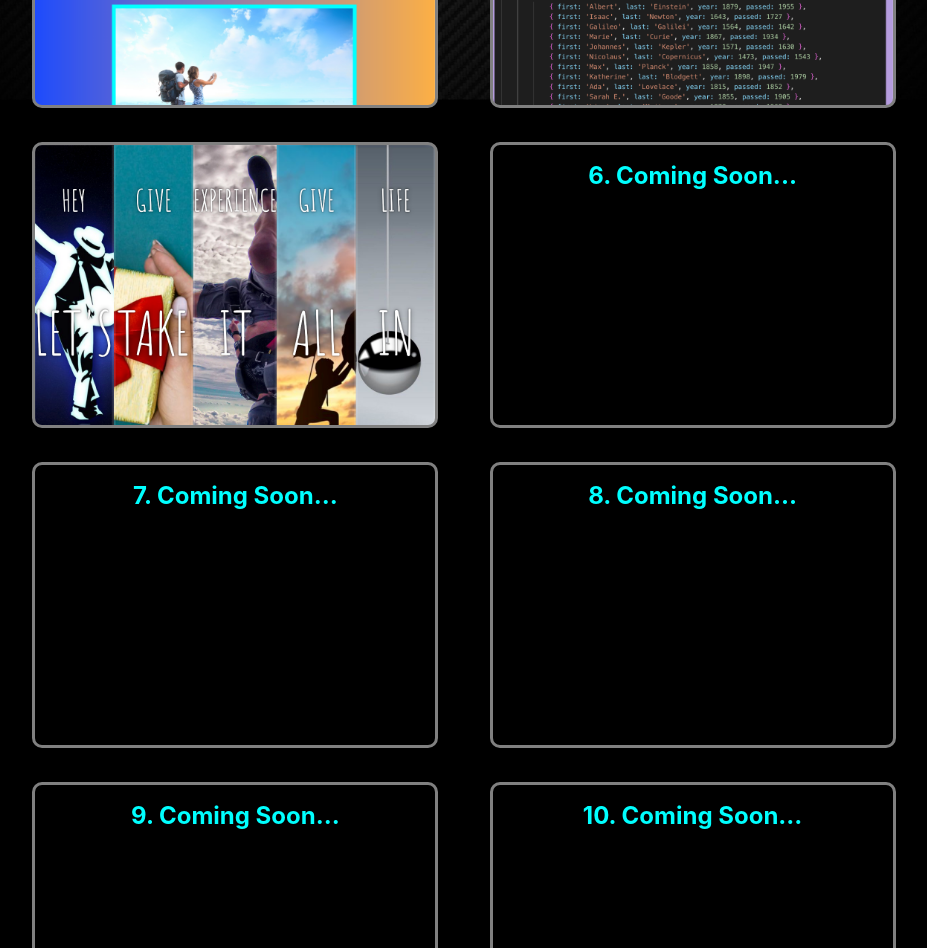
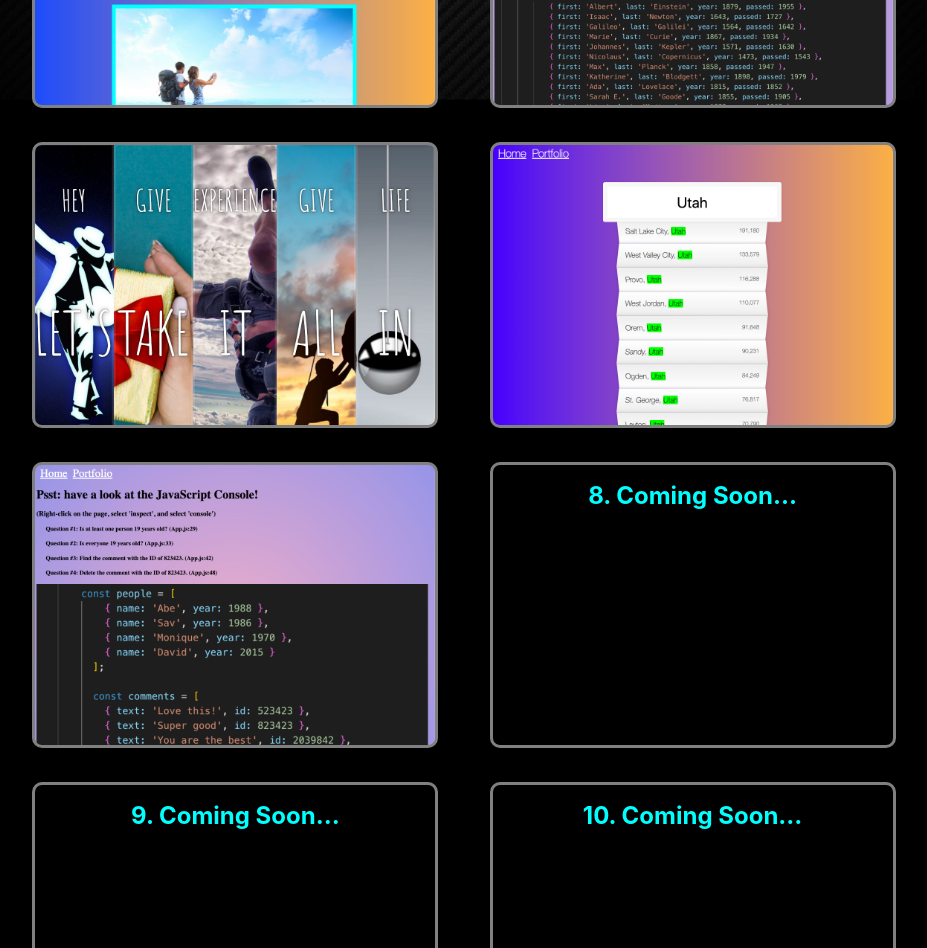
Before and after one commit to Ibrahim-Mohamed1/JavaScript30-Homepage, a React (Create React App) app: page / in a window 1280 px wide. Shown: the part 700-1648 px from the top of the page, without its empty margins (176-1103 px from the left). Built offline with nearby package versions, Linux system fonts and the light colour scheme.

Commit message:
app 7 added

```diff
--- a/src/App.css
+++ b/src/App.css
@@ -111,10 +111,10 @@ body{
     background-image: url(./images/app5.png);
   }
   .project6{
-    background-image: url(./default.jpg);
+    background-image: url(./images/app6.png);
   }
   .project7{
-    background-image: url(./default.jpg);
+    background-image: url(./images/app7.png);
   }
   .project8{
     background-image: url(./default.jpg);
--- a/src/Home.js
+++ b/src/Home.js
@@ -76,16 +76,16 @@ const Home = () => {
                         <a href="http://app3-javascript30.surge.sh/">
                             <div className='projectInfo' style={{ marginTop: "-1.5em" }}>
                                 <h2 className="nav" style={{ marginTop: 0, color: "cyan", padding: "2%" }}>
-                                    3. Scoped CSS Variables & CSS
+                                    3. Scoped CSS Variables & JS
                                 </h2>
                                 <h4 style={{padding: 5}}>
-                                    Simple app that enables a user to quickly adjust styling on screen with implemented JS functionality.
+                                    Simple app that enables a user to adjust styling settings on screen.
                                 </h4>
                                 <p style={{ color: "lime", padding: 5 }}>
                                     JavaScript, HTML, & CSS.
                                 </p>
                                 <p style={{ margin: 0, marginRight: 5 }}>
-                                    Made: 04/17/2019
+                                    Made: 05/17/2019
                                 </p>
                             </div>
                         </a>
@@ -105,7 +105,7 @@ const Home = () => {
                                     JavaScript, HTML, & CSS.
                                 </p>
                                 <p style={{ margin: 0, marginRight: 5 }}>
-                                    Made: 04/18/2019
+                                    Made: 05/18/2019
                                 </p>
                             </div>
                         </a>
@@ -125,46 +125,48 @@ const Home = () => {
                                     JavaScript, HTML, & CSS.
                                 </p>
                                 <p style={{ margin: 0, marginRight: 5 }}>
-                                    Made: 04/19/2019
+                                    Made: 05/19/2019
                                 </p>
                             </div>
                         </a>
                     </div>
                 </div>
                 <div className="project6" style={{ cursor: "pointer", backgroundSize: "cover", backgroundRepeat: "no-repeat", height: "vh" }}>
-                    <div className='middle'>
-                        <a href="/">
+                    <div className='middle1'>
+                        <a href="http://app6-javascript30.surge.sh/">
                             <div className='projectInfo' style={{ marginTop: "-1.5em" }}>
                                 <h2 className="nav" style={{ marginTop: 0, color: "cyan", padding: "2%" }}>
-                                    6. Coming Soon...
+                                    6. Type Ahead
                                 </h2>
-                                {/* <h4 style={{padding: 5}}>
-                                    Simple app to help users find the perfect color if they are having a hard time finding a color.</h4>
+                                <h4 style={{padding: 5}}>
+                                    Simple app that checks the population of any city in the United States.
+                                </h4>
                                 <p style={{ color: "lime", padding: 5 }}>
-                                    JavaScript, React, JSX, HTML, & CSS.
+                                    JavaScript, HTML, & CSS.
                                 </p>
                                 <p style={{ margin: 0, marginRight: 5 }}>
-                                    Made: 04/19/2019
-                                </p> */}
+                                    Made: 05/20/2019
+                                </p>
                             </div>
                         </a>
                     </div>
                 </div>
                 <div className="project7" style={{ cursor: "pointer", backgroundSize: "cover", backgroundRepeat: "no-repeat", height: "vh" }}>
-                    <div className='middle'>
-                        <a href="/">
+                    <div className='middle1'>
+                        <a href="http://app7-javascript30.surge.sh/">
                             <div className='projectInfo' style={{ marginTop: "-1.5em" }}>
                                 <h2 className="nav" style={{ marginTop: 0, color: "cyan", padding: "2%" }}>
-                                    7. Coming Soon...
+                                    7. Array Cardio 2.0
                                 </h2>
-                                {/* <h4 style={{ padding: 5 }}>
-                                    Simple app to help users keep up to date with the 2018-2019 NBA Playoff season.</h4>
+                                <h4 style={{ padding: 5 }}>
+                                    Practiced higher order functions such as some, every, find, and find index.
+                                </h4>
                                 <p style={{ color: "lime", padding: 5 }}>
-                                    JavaScript, React, JSX, Axios, BallDontLie API, HTML, & CSS.
+                                    JavaScript, HTML, & CSS.
                                 </p>
                                 <p style={{ margin: 0, marginRight: 5 }}>
-                                    Made: 04/20/2019
-                                </p> */}
+                                    Made: 05/21/2019
+                                </p>
                             </div>
                         </a>
                     </div>
@@ -178,7 +180,7 @@ const Home = () => {
                                 </h2>
                                 {/* <h4 style={{ padding: 5 }}>Simple advice app to humor users with fun realistic/funny life advice.</h4>
                                 <p style={{ color: "lime", padding: 5 }}>JavaScript, React, JSX, Axios, Advice Slip API, HTML, & CSS.</p>
-                                <p style={{ margin: 0, marginRight: 5 }}>Made: 04/21/2019</p> */}
+                                <p style={{ margin: 0, marginRight: 5 }}>Made: 05/21/2019</p> */}
                             </div>
                         </a>
                     </div>
@@ -190,7 +192,7 @@ const Home = () => {
                                 <h2 className="nav" style={{ marginTop: 0, color: "cyan", padding: "2%" }}>9. Coming Soon...</h2>
                                 {/* <h4 style={{ padding: 5 }}>Simple dad jokes app to help users smile by reading some awful dad jokes.</h4>
                                 <p style={{ color: "lime", padding: 5 }}>JavaScript, React, JSX, Axios, Dad Jokes API, HTML, & CSS.</p>
-                                <p style={{ margin: 0, marginRight: 5 }}>Made: 04/22/2019</p> */}
+                                <p style={{ margin: 0, marginRight: 5 }}>Made: 05/22/2019</p> */}
                             </div>
                         </a>
                     </div>
@@ -202,7 +204,7 @@ const Home = () => {
                                 <h2 className="nav" style={{ marginTop: 0, color: "cyan", padding: "2%" }}>10. Coming Soon...</h2>
                                 {/* <h4 style={{ padding: 5 }}>Simple dog rating app that puts smiles on users by looking at cute dogos.</h4>
                                 <p style={{ color: "lime", padding: 5 }}>JavaScript, React, JSX, Axios, Dog API, HTML, & CSS.</p>
-                                <p style={{ margin: 0, marginRight: 5 }}>Made: 04/23/2019</p> */}
+                                <p style={{ margin: 0, marginRight: 5 }}>Made: 05/23/2019</p> */}
                             </div>
                         </a>
                     </div>
@@ -216,7 +218,7 @@ const Home = () => {
                                     Simple app that checks your probability of either being male or female.
                                 </h4>
                                 <p style={{ color: "lime", padding: 5 }}>JavaScript, React, JSX, Axios, Gender API, HTML, & CSS.</p>
-                                <p style={{ margin: 0, marginRight: 5 }}>Made: 04/24/2019</p> */}
+                                <p style={{ margin: 0, marginRight: 5 }}>Made: 05/24/2019</p> */}
                             </div>
                         </a>
                     </div>
@@ -230,7 +232,7 @@ const Home = () => {
                                     Simple app to help users find movies similar to the ones they are currently watching.
                                 </h4>
                                 <p style={{ color: "lime", padding: 5 }}>JavaScript, React, JSX, Axios, TasteDive API, HTML, & CSS.</p>
-                                <p style={{ margin: 0, marginRight: 5 }}>Made: 04/25/2019</p> */}
+                                <p style={{ margin: 0, marginRight: 5 }}>Made: 05/25/2019</p> */}
                             </div>
                         </a>
                     </div>
@@ -244,7 +246,7 @@ const Home = () => {
                                     Simple app to help users find what Trump has said about a specific topic/person.
                                 </h4>
                                 <p style={{ color: "lime", padding: 5 }}>JavaScript, React, JSX, Axios, Tronald API, HTML, & CSS.</p>
-                                <p style={{ margin: 0, marginRight: 5 }}>Made: 04/26/2019</p> */}
+                                <p style={{ margin: 0, marginRight: 5 }}>Made: 05/26/2019</p> */}
                             </div>
                         </a>
                     </div>
@@ -258,7 +260,7 @@ const Home = () => {
                                     An endless fun of fox images from the fox API!
                                 </h4>
                                 <p style={{ color: "lime", padding: 5 }}>JavaScript, React, JSX, Axios, Fox API, HTML, & CSS.</p>
-                                <p style={{ margin: 0, marginRight: 5 }}>Made: 04/27/2019</p> */}
+                                <p style={{ margin: 0, marginRight: 5 }}>Made: 05/27/2019</p> */}
                             </div>
                         </a>
                     </div>
@@ -272,7 +274,7 @@ const Home = () => {
                                     Simple app to help users practice their Tic Tac Toe skills.
                                 </h4>
                                 <p style={{ color: "lime", padding: 5 }}>JavaScript, React, JSX, Axios, HTML, & CSS.</p>
-                                <p style={{ margin: 0, marginRight: 5 }}>Made: 04/28/2019</p> */}
+                                <p style={{ margin: 0, marginRight: 5 }}>Made: 05/28/2019</p> */}
                             </div>
                         </a>
                     </div>
@@ -286,7 +288,7 @@ const Home = () => {
                                     Simple app to help users find things to do if they're bored.
                                 </h4>
                                 <p style={{ color: "lime", padding: 5 }}>JavaScript, React, JSX, Axios, Bored API, HTML, & CSS.</p>
-                                <p style={{ margin: 0, marginRight: 5 }}>Made: 04/29/2019</p> */}
+                                <p style={{ margin: 0, marginRight: 5 }}>Made: 05/29/2019</p> */}
                             </div>
                         </a>
                     </div>
@@ -300,7 +302,7 @@ const Home = () => {
                                     Simple food recipe app to help users find and attempt to make new foods.
                                 </h4>
                                 <p style={{ color: "lime", padding: 5 }}>JavaScript, React, JSX, Axios, Recipe Puppy API, HTML, & CSS.</p>
-                                <p style={{ margin: 0, marginRight: 5 }}>Made: 04/30/2019</p> */}
+                                <p style={{ margin: 0, marginRight: 5 }}>Made: 05/30/2019</p> */}
                             </div>
                         </a>
                     </div>
```
Also changed, not shown: src/images/app6.png (added), src/images/app7.png (added).
